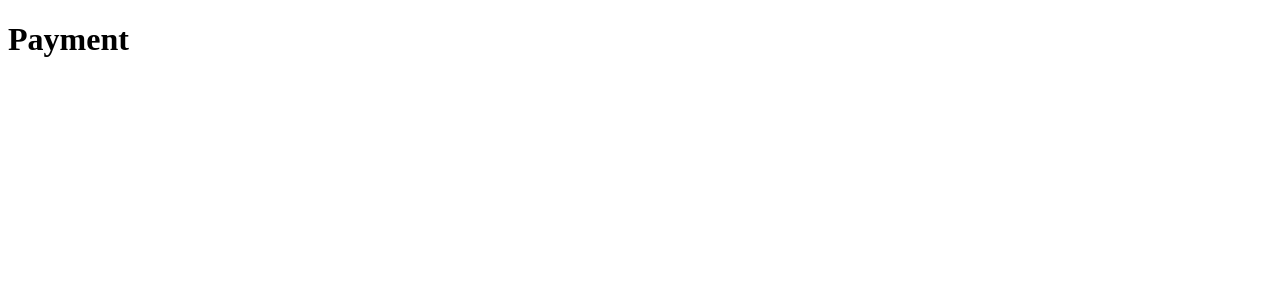
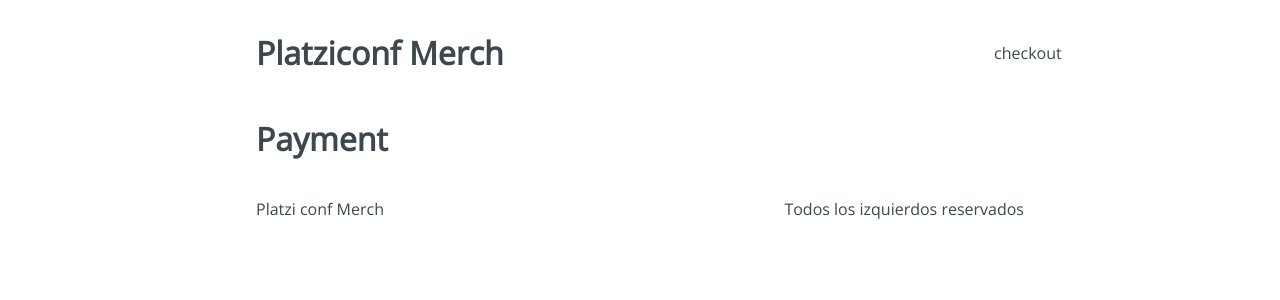
Before and after one commit to saniag081/platzi-conf-merch, a React app: page /checkout/payment in a window 1280 px wide. Shown: the top 300 px of the page. Built offline with nearby package versions, Linux system fonts and the light colour scheme; the HTML template or start-up script is replaced by a standard one.

Commit message:
added structure home

```diff
--- /dev/null
+++ b/src/components/Footer.jsx
@@ -0,0 +1,11 @@
+import React from 'react'
+import '../styles/components/Footer.css'
+
+export default function Footer() {
+	return (
+		<div className="Footer">
+			<p className="Footer-title">Platzi conf Merch</p>
+			<p className="Footer-copy">Todos los izquierdos reservados</p>
+		</div>
+	)
+}
--- /dev/null
+++ b/src/components/Header.jsx
@@ -0,0 +1,13 @@
+import React from 'react'
+import '../styles/components/Header.css'
+
+export default function Header() {
+	return (
+		<div className="Header">
+			<h1 className="Header-title">Platziconf Merch</h1>
+			<div className="Header-checkout">
+				checkout
+			</div>
+		</div>
+	)
+}
--- /dev/null
+++ b/src/components/Layout.jsx
@@ -0,0 +1,14 @@
+import React from 'react';
+import Header from './Header'
+import Footer from './Footer'
+import '../styles/components/Layout.css'
+
+export default function Layout({children}) {
+	return (
+		<div className="Main">
+			<Header />
+			{children}
+			<Footer />
+		</div>
+	)
+}
--- a/src/routes/App.jsx
+++ b/src/routes/App.jsx
@@ -7,10 +7,12 @@ import Information from '../containers/Information'
 import Payment from '../containers/Payment'
 import Succes from '../containers/Succes'
 import NotFound from '../containers/NotFound'
+import Layout from '../components/Layout'
 
 export default function App() {
 	return (
 	<BrowserRouter>
+		<Layout>
 			<Switch>
 				<Route exact path="/" component={Home} />
 				<Route exact path="/checkout" component={Checkout} />
@@ -19,6 +21,7 @@ export default function App() {
 				<Route exact path="/checkout/succes" component={Succes} />
 				<Route component={NotFound} />
 			</Switch>
+		</Layout>
 	</BrowserRouter>
 	)
 }
--- /dev/null
+++ b/src/styles/components/Footer.css
@@ -0,0 +1,4 @@
+.Footer {
+  display: flex;
+  justify-content: space-between;
+}
--- /dev/null
+++ b/src/styles/components/Header.css
@@ -0,0 +1,21 @@
+.Header {
+  display: flex;
+  justify-content: space-between;
+}
+.Header-checkout {
+  display: flex;
+  justify-content: space-evenly;
+  align-items: center;
+  justify-items: center;
+  width: 30px;
+  margin: 0 0 0 0.5em;
+}
+.Header-alert {
+  color: #33b13a;
+  font-size: 14px;
+  margin-left: 5px;
+}
+.Header a {
+  text-decoration: none;
+  color: #33b1ff;
+}
--- /dev/null
+++ b/src/styles/components/Layout.css
@@ -0,0 +1,15 @@
+@import url("https://fonts.googleapis.com/css?family=Open+Sans:300,400&display=swap");
+
+body {
+  margin: 0;
+  padding: 0;
+  color: #3c484e;
+  font-family: 'Open Sans', sans-serif;
+}
+
+.Main {
+  padding: 10px;
+  grid-template-columns: minmax(auto, 768px);
+  display: grid;
+  justify-content: center;
+}
```
Lines whose indentation alone changed are shown as unchanged.
